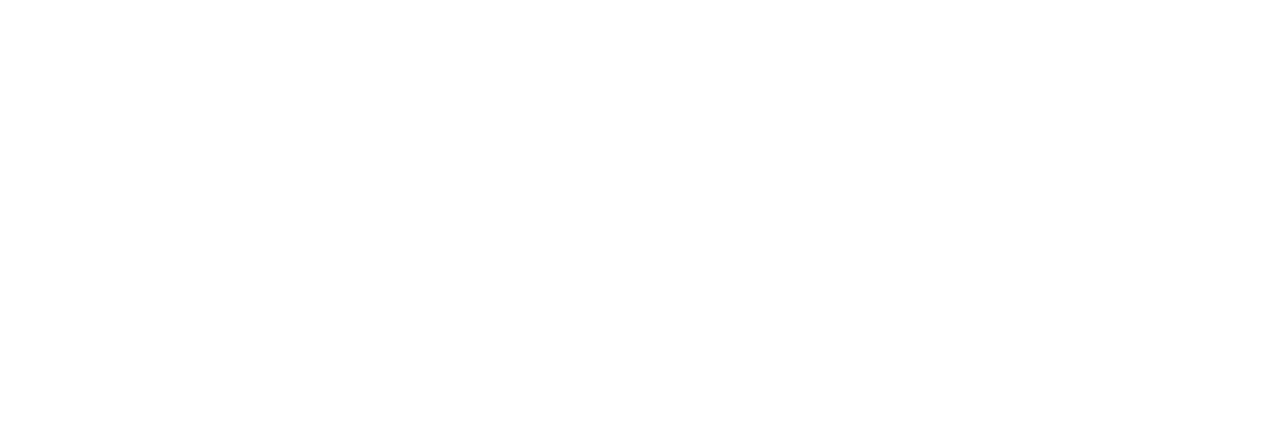
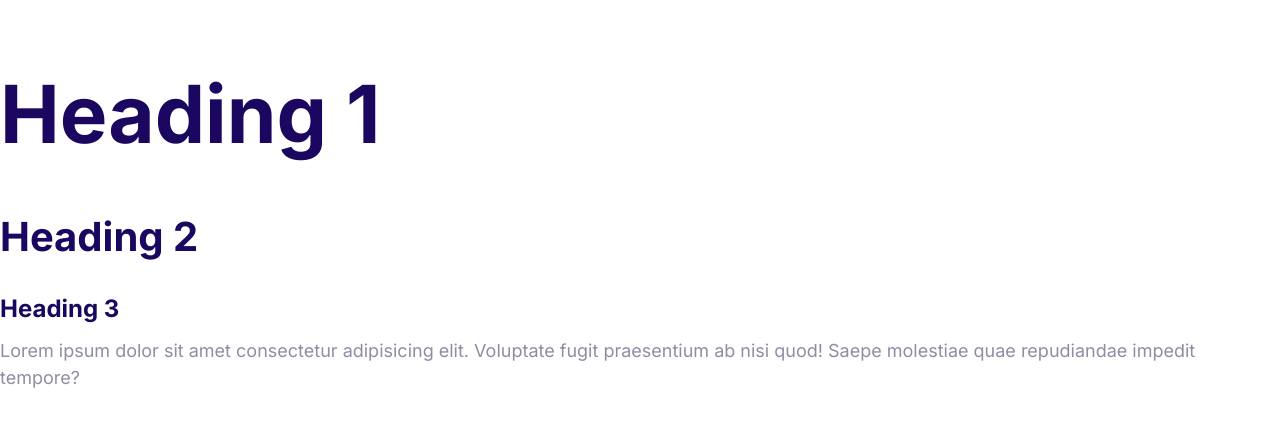
Before and after one commit to Laoluwapo/moshify-clone, a plain HTML site: page index.html in a window 1280 px wide. Drawn offline with Linux system fonts and the light colour scheme.

Commit message:
Define the styles for the fonts.

```diff
--- a/css/style.css
+++ b/css/style.css
@@ -5,3 +5,50 @@
     --color-headings:#1b0760;
     --color-body:#918ca4;
 }
+
+html{
+    font-size: 62.5%;
+}
+
+body{
+    font-family: Inter, Arial, Helvetica, sans-serif;
+    color: var(--color-body);
+    font-size: 2.4rem;
+    line-height: 1.5;
+}
+
+h1, h2, h3{
+    color: var(--color-headings);
+    margin-bottom: 1rem;
+}
+
+h1{
+    font-size: 7rem;
+}
+
+h2{
+    font-size: 4rem;
+}
+
+h3{
+    font-size: 3rem;
+}
+
+p{
+    margin-top: 0;
+}
+
+@media screen and (min-width:1024px) {
+    body{
+        font-size: 1.8rem;
+    }
+    h1{
+        font-size: 8rem;
+    }
+    h2{
+        font-size: 4rem;
+    }
+    h3{
+        font-size: 2.4rem;
+    }
+}
--- a/index.html
+++ b/index.html
@@ -8,8 +8,23 @@
       content="width=the-ultimate-html-course-fundamentals (1).pdf, initial-scale=1.0"
     />
     <title>Moshified</title>
+    <link rel="preconnect" href="https://fonts.googleapis.com" />
+    <link rel="preconnect" href="https://fonts.gstatic.com" crossorigin />
+    <link
+      href="https://fonts.googleapis.com/css2?family=Inter:wght@400;700&display=swap"
+      rel="stylesheet"
+    />
     <link rel="stylesheet" href="css/normalize.css" />
     <link rel="stylesheet" href="css/style.css" />
   </head>
-  <body></body>
+  <body>
+    <h1>Heading 1</h1>
+    <h2>Heading 2</h2>
+    <h3>Heading 3</h3>
+    <p>
+      Lorem ipsum dolor sit amet consectetur adipisicing elit. Voluptate fugit
+      praesentium ab nisi quod! Saepe molestiae quae repudiandae impedit
+      tempore?
+    </p>
+  </body>
 </html>
```
